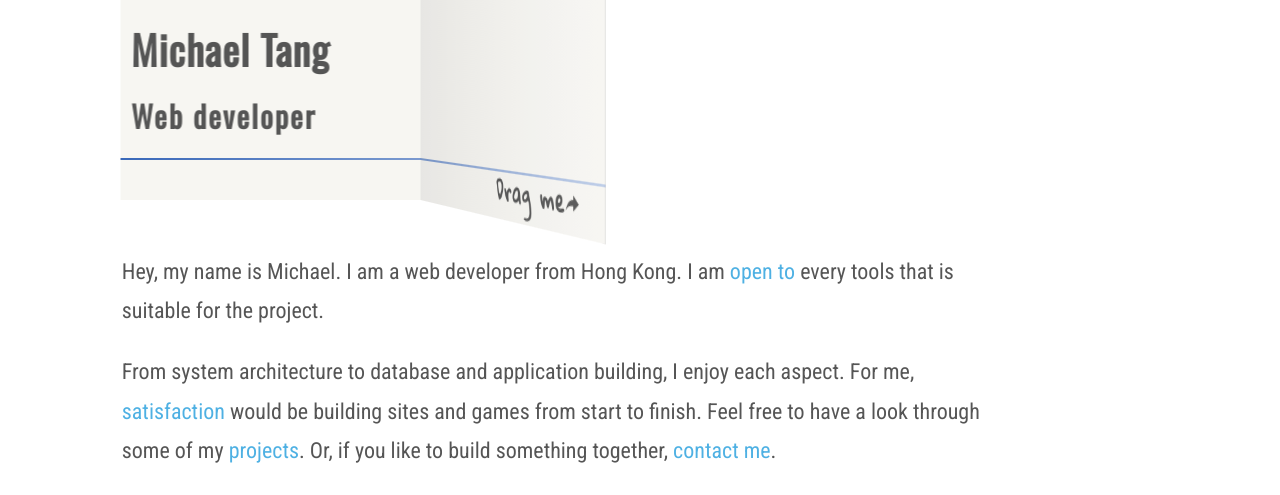
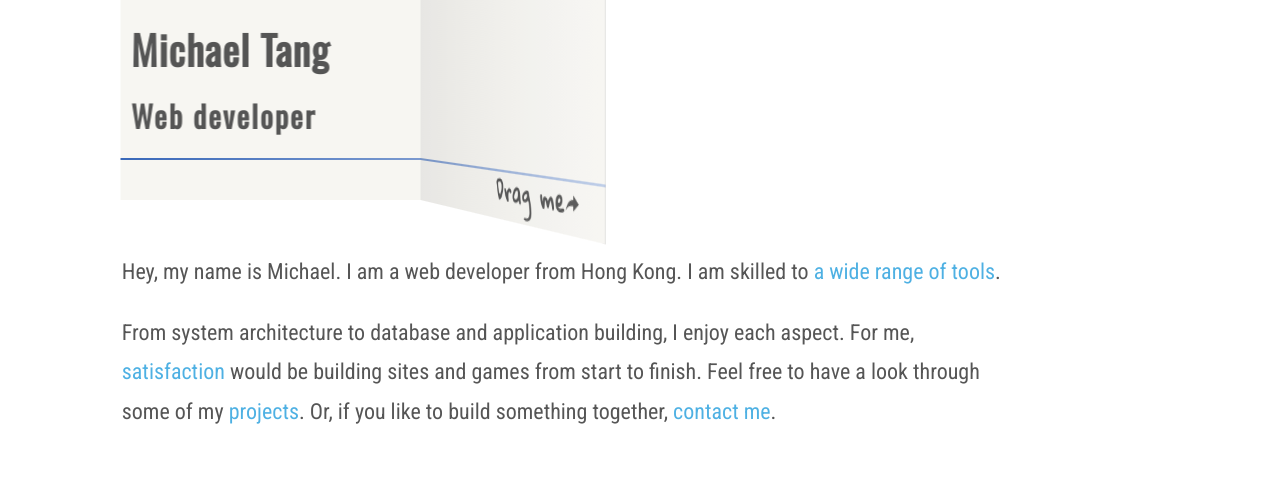
Before and after one commit to econgamer/myPage, a website: page public/index.html in a window 1280 px wide. Shown: the part 90-585 px from the top of the page. Drawn offline with nearby package versions, Linux system fonts and the light colour scheme; files whose address does not match are found by name; a web font is replaced by a local one.

Commit message:
11/8/2020 - update some wordings - 2

```diff
--- a/public/index.html
+++ b/public/index.html
@@ -102,7 +102,7 @@
 
        <section class="section-descriptions">
            <div class="row">
-               <p>Hey, my name is Michael. I am a web developer from Hong Kong. I am <span class="mainColor">open to</span> every tools that is suitable for the project.
+               <p>Hey, my name is Michael. I am a web developer from Hong Kong. I am skilled to <span class="mainColor">a wide range of tools</span>.
 
                 <!-- I work primarily with <span class="mainColor">Node.js</span> and<span class="mainColor"> MongoDB</span>.</p> -->
 
```
